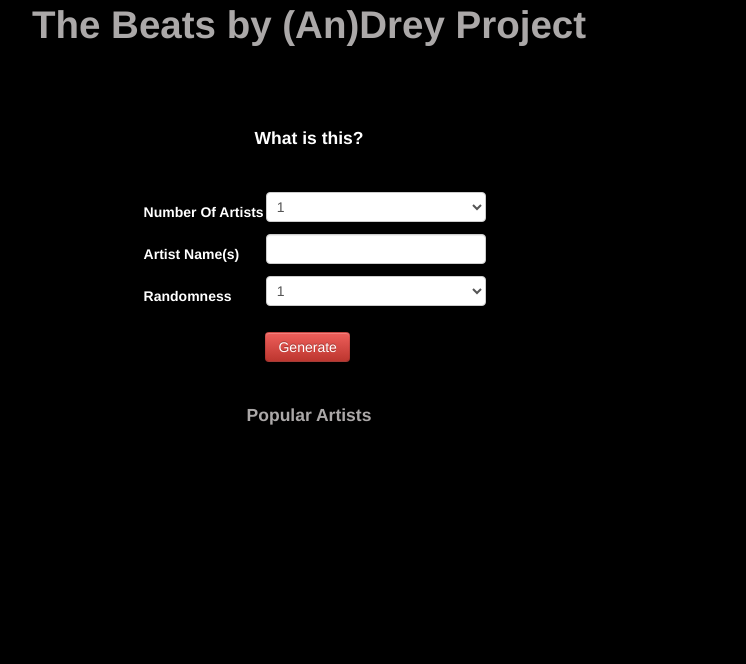
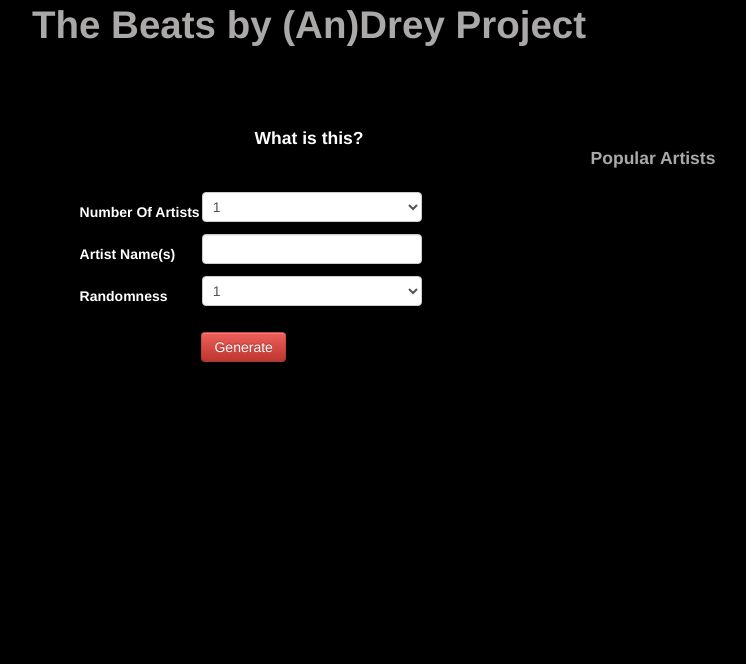
Before and after one commit to samuelhopkins/BeatsByAndrey, a Django app: page / in a window 1280 px wide. Shown: the top 664 px of the page, without its empty margins (331-1077 px from the left). Run offline with Django 3.2, Linux system fonts and the light colour scheme; data that the repository does not hold is empty; parts of the project's set-up code (start-up, migrations or seed data) failed here and were passed over.

Commit message:
moved popular artists list right

```diff
--- a/Generator/static/Generator/css/index.css
+++ b/Generator/static/Generator/css/index.css
@@ -100,7 +100,7 @@ p.info{
 #available{
 	text-align: center;
 	overflow-y:scroll;
-	height: 30vh;
+	height: 40vh;
 }
 
 ul {
@@ -134,9 +134,14 @@ li {
 .form
 {
 	background-color: black;
-	margin: 20px 25%;
+	margin-left: 20%;
 	width: 48%;
-	float:center;
+	float:left;
+}
+
+#popular-right{
+	float:left;
+	margin-left: 4%;
 }
 
 .form-left
--- a/Generator/templates/Generator/index.html
+++ b/Generator/templates/Generator/index.html
@@ -57,10 +57,12 @@
 	<button type="button" class="btn btn-danger" value="Generate" id="form-button">Generate</button>
 </form>
 </div>
+<div id="popular-right">
 <h4> Popular Artists </h4>
 <div id="available">
 <ul id="availableList">
 </ul>
+</div>
 </div>
 </div>
 
```
